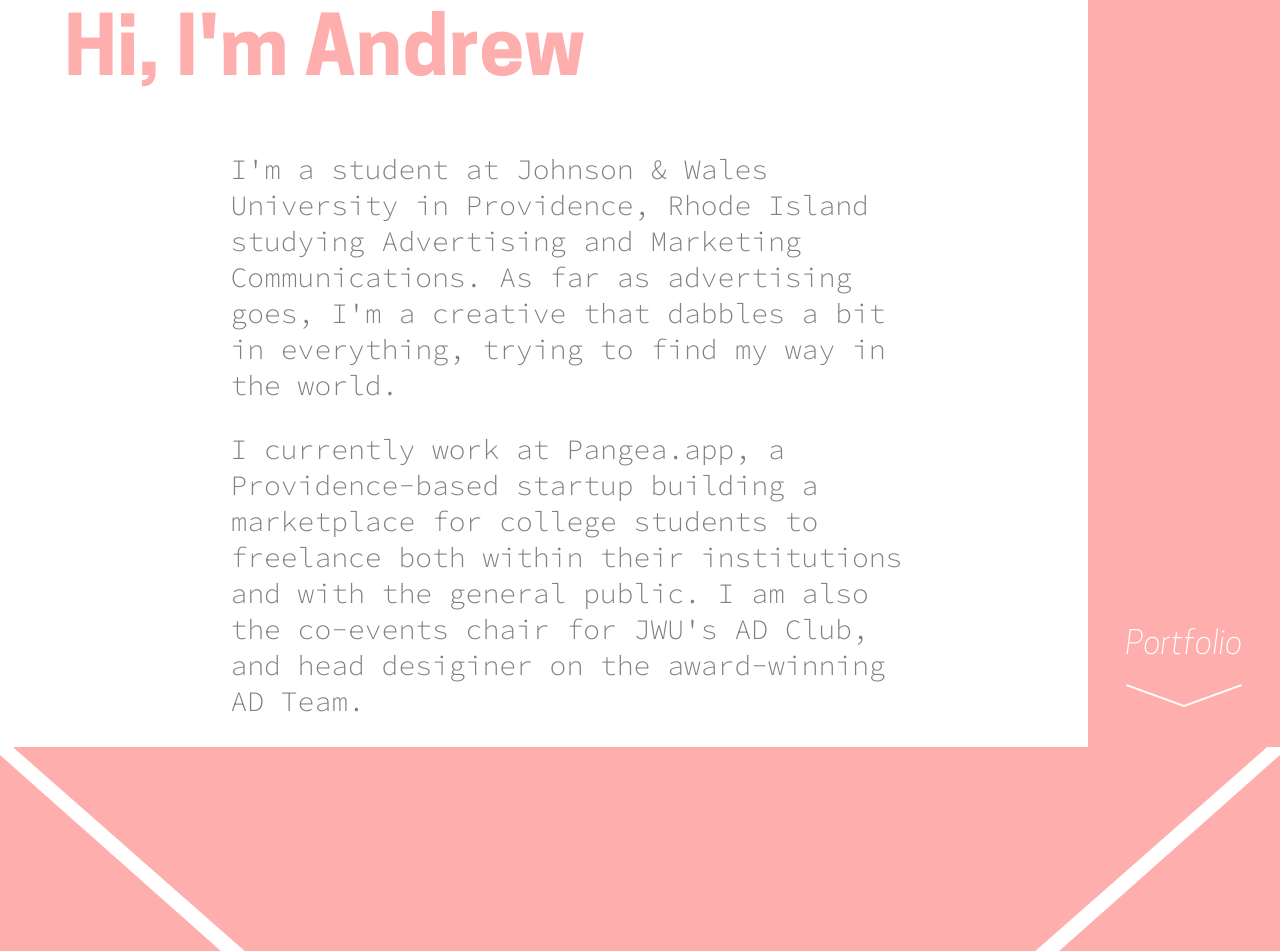
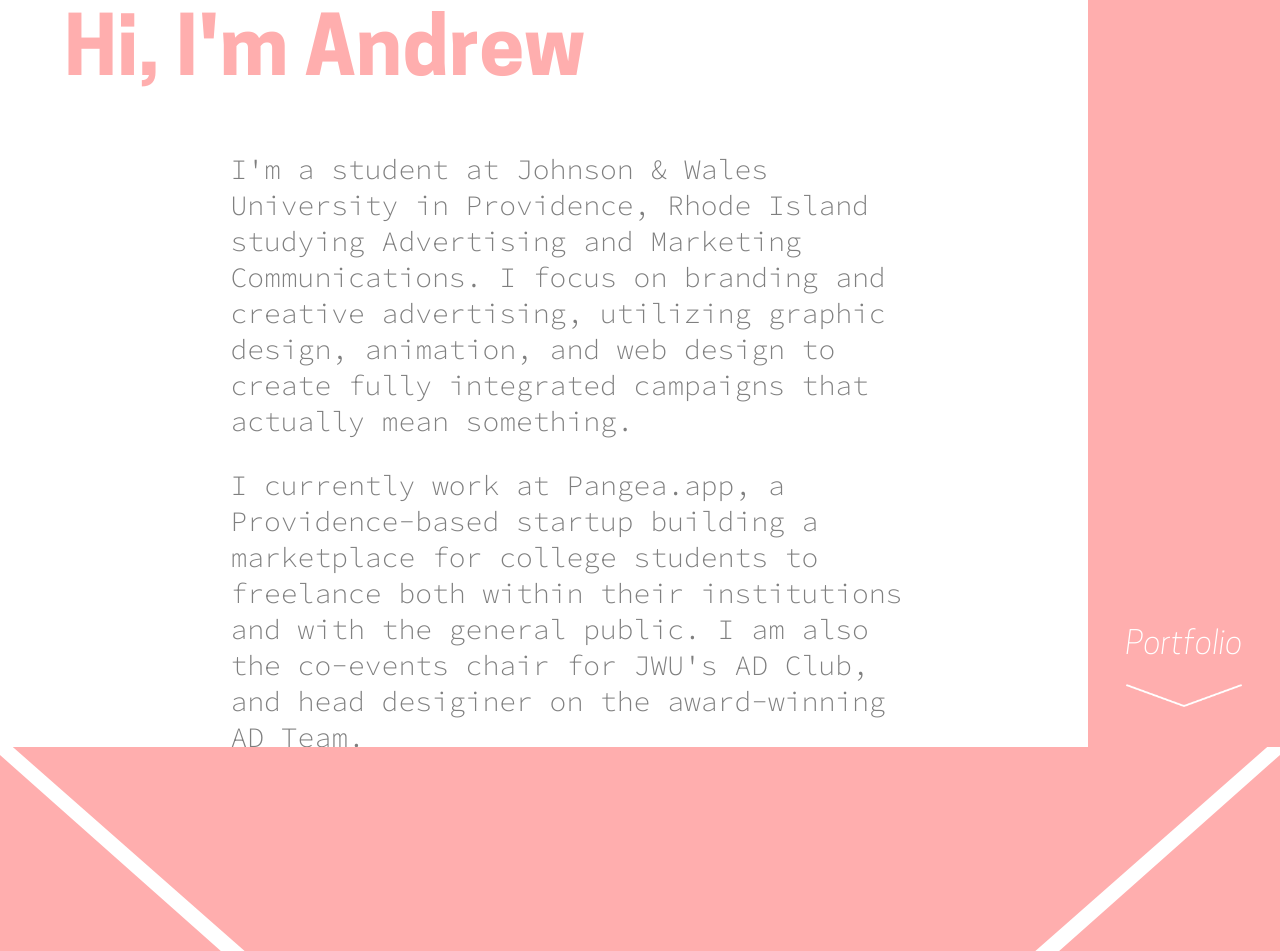
Before and after one commit to andrewthhompson/andrewthhompson.GitHub.io, a plain HTML site: page index.html in a window 1280 px wide. Shown: the part 853-1804 px from the top of the page. Drawn offline with nearby package versions, Linux system fonts and the light colour scheme.

Commit message:
moar bio

```diff
--- a/index.html
+++ b/index.html
@@ -56,7 +56,7 @@
 	<div class="fullscreen" id="bio">
 		<div class="bio-header">Hi, I'm Andrew</div>
 		<div class="bio-body">
-			<p>I'm a student at Johnson & Wales University in Providence, Rhode Island studying Advertising and Marketing Communications. As far as advertising goes, I'm a creative that dabbles a bit in everything, trying to find my way in the world.</p>
+			<p>I'm a student at Johnson & Wales University in Providence, Rhode Island studying Advertising and Marketing Communications. I focus on branding and creative advertising, utilizing graphic design, animation, and web design to create fully integrated campaigns that actually mean something.</p>
 			<p>I currently work at Pangea.app, a Providence-based startup building a marketplace for college students to freelance both within their institutions and with the general public. I am also the co-events chair for JWU's AD Club, and head desiginer on the award-winning AD Team.</p>
 		</div>
 		<div class="sidebar">
```
